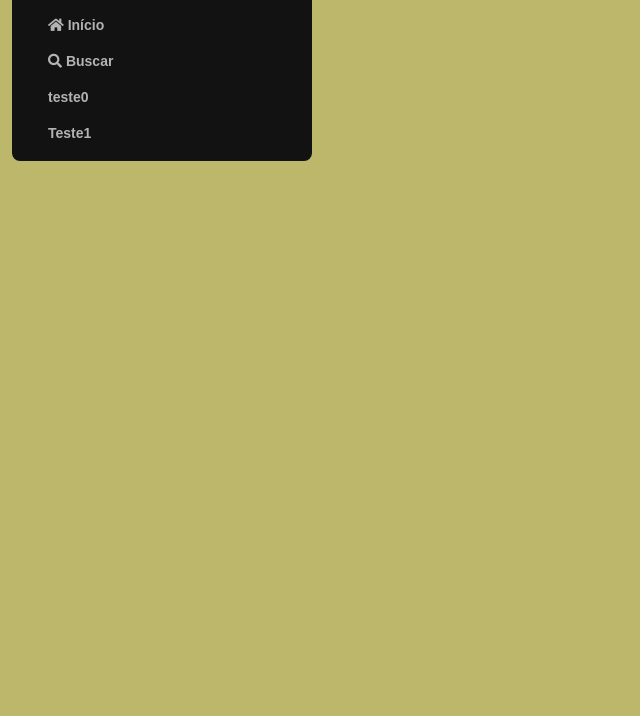
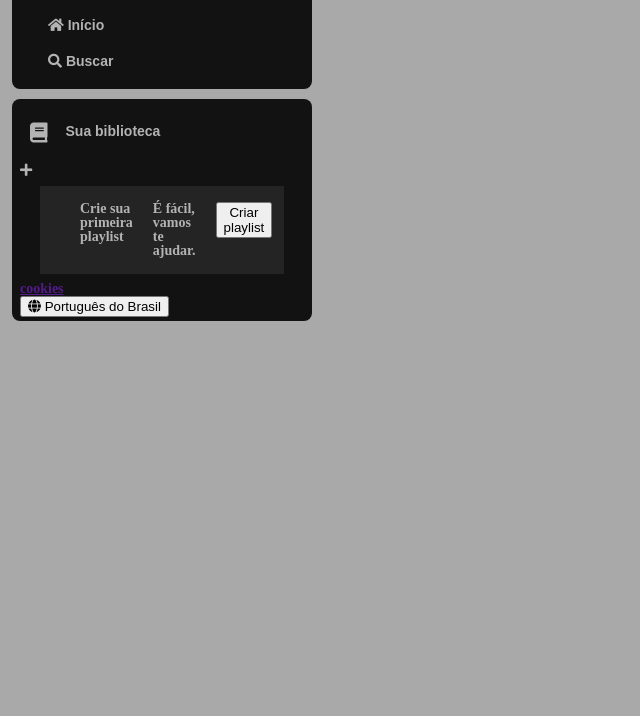
Before and after one commit to SLarissaS/Imersao-Alura, a plain HTML site: page index.html in a window 1280 px wide. Shown: the part 84-800 px from the top of the page, without its empty margins (0-640 px from the left). Drawn offline with Linux system fonts and the light colour scheme.

Commit message:
Changes to the HTML, removing the test buttons that were added earlier. And updates to the CSS, styling the library classes.

```diff
--- a/index.html
+++ b/index.html
@@ -17,7 +17,6 @@
           <img src="./assets/icons/logo-spotify.png" alt="logo do spotify">
         </a>
       </div>
-        <div>
           <ul>
             <li>
               <a href="">
@@ -31,20 +30,38 @@
                 <span>Buscar</span>
               </a>
             </li>
-            <!--Para testar comandos git-->
-            <li>
-              <a href="">
-                <span>teste0</span>
-              </a>
-            </li>
-            <li>
-              <a href="">
-                <span>Teste1</span>
-              </a>
-            </li>
           </ul>
+    </nav>
+
+    <div class="library">
+      <div class="labrary__content">
+        <button class="library__button">
+          <span class="fa fas fa-book"></span>
+          <span>Sua biblioteca</span>
+        </button>
+        <span class="fa fa-plus"></span>
+
+        <section class="section-playlist">
+          <div class="section-playlist__content"></div>
+          <span class="text title">Crie sua primeira playlist</span>
+          <span class="text subtitle">É fácil, vamos te ajudar.</span>
+          <button class="section-playlist__button">
+            <span>Criar playlist</span>
+          </button>
+        </section>
+
+        <div class="cookies">
+          <a href="">cookies</a>
         </div>
-    </nav>
+
+        <div class="languages">
+          <button class="languages__button">
+            <span class="fa fa-globe"></span>
+            <span>Português do Brasil</span>
+          </button>
+        </div>
+      </div>
+    </div>
   </div>
 </body>
 </html>
--- a/style.css
+++ b/style.css
@@ -1,5 +1,5 @@
 body {
-  background-color: darkkhaki;
+  background-color: darkgray;
 }
 
 .sidebar {
@@ -42,5 +42,81 @@ body {
   text-decoration: none;
   font-weight: 600;
   font-size: 14px;
-  font-family: "DM Sans", sans-serif ;
+  font-family: "DM Sans", sans-serif;
 }
+
+.library {
+  background-color: #121212;
+  border-radius: 8px;
+  display: flex;
+  justify-content: space-between;
+  flex-direction: column;
+  padding: 4px 8px;
+  color: #b3b3b3;
+  font-weight: 600;
+  font-size: 14px;
+  margin-top: 10px;
+}
+
+.library .library__content {
+  display: flex;
+  justify-content: space-between;
+}
+
+.library .library__button {
+  display: flex;
+  margin-right: 10px;
+  color: #b3b3b3;
+  background-color: transparent;
+  border: 0px;
+  font-size: 14px;
+  font-weight: 700;
+  font-family: "DM Sans", sans-serif;
+  text-align: center;
+  text-decoration: none;
+  text-transform: none;
+  padding: 20px 10px;
+}
+
+.library .library__button .fa {
+  font-size: 20px;
+  margin-right: 10px;
+  font-weight: 300;
+  padding-right: 8px;
+}
+
+.library .library__content .fa-plus {
+  margin: 24px 10px;
+}
+
+.section-playlist {
+  display: flex;
+  align-items: flex-start;
+  justify-content: space-between;
+  gap: 20px;
+  background-color: #242424;
+  color: #b3b3b3;
+  font-weight: 600;
+  font-size: 14px;
+  margin: 8px 20px;
+  padding: 16px 20px;
+}
+
+.section-playlist .section-playlist__content {
+  display: flex;
+  flex-direction: column;
+}
+
+.section-playlist__content .text {
+  padding-bottom: 14px;
+  color: #fff;
+}
+
+.section-playlist__content .tittle {
+  font-weight: 700;
+}
+
+.section-playlist__content .subtittle {
+  font-weight: 500;
+  font-size: 12px;
+}
```
